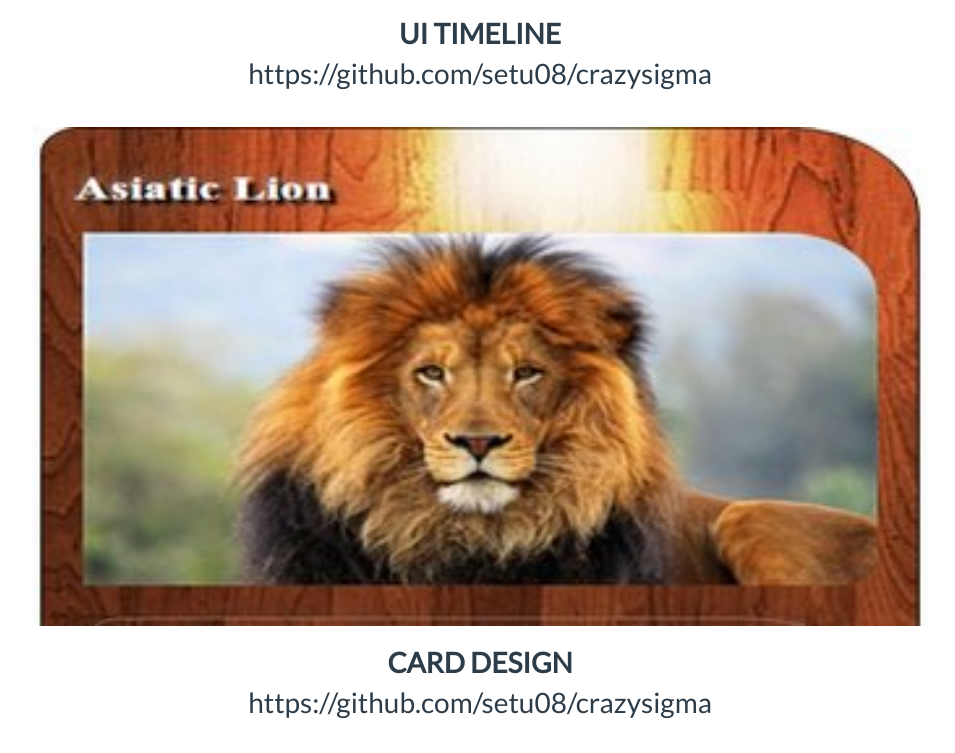
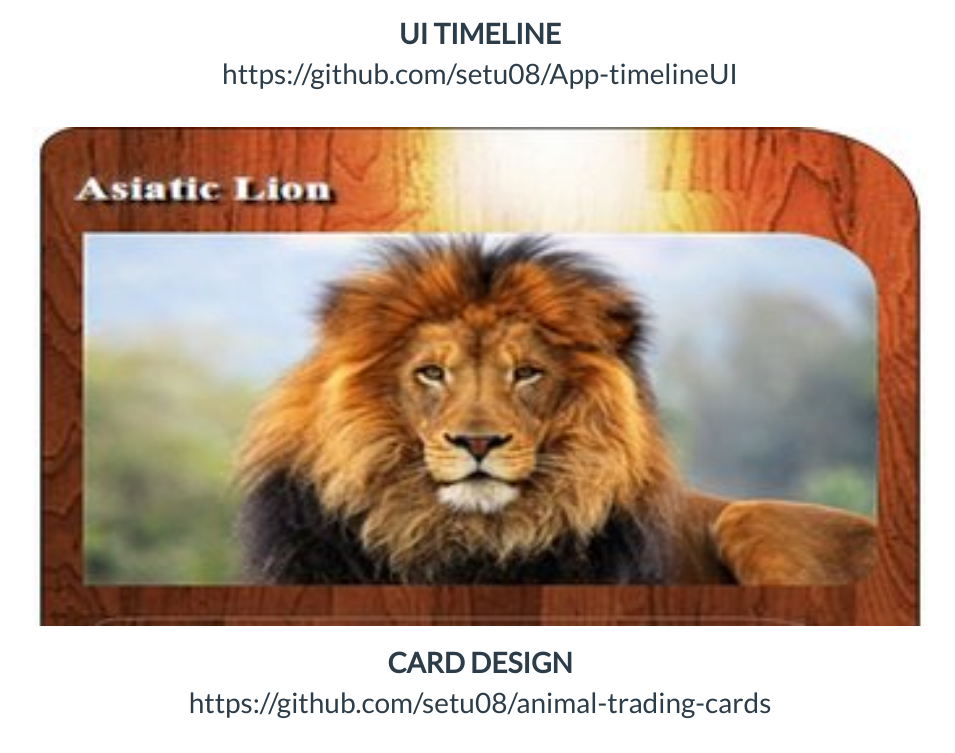
Before and after one commit to setu08/Portfolio_project, a plain HTML site: page index.html in a window 1280 px wide. Shown: the part 1858-2611 px from the top of the page, without its empty margins (160-1115 px from the left). Drawn offline with Linux system fonts and the light colour scheme.

Commit message:
Portfolio page FEND
changed projectlinks

```diff
--- a/index.html
+++ b/index.html
@@ -79,7 +79,7 @@
             <img class="portfolio-image" src="image/work-2.jpg" alt="APP-UI">
             <figcaption class="work-text">UI TIMELINE</figcaption>
           </figure>
-          <p> <a href="https://github.com/setu08/crazysigma" target="_blank">https://github.com/setu08/crazysigma</a>
+          <p> <a href="https://github.com/setu08/App-timelineUI" target="_blank">https://github.com/setu08/App-timelineUI</a>
           </p>
         </div>
         <div class="clearfix visible-xs"></div>
@@ -88,7 +88,7 @@
             <img class="portfolio-image" src="image/work-3.jpg" alt="Design card">
             <figcaption class="work-text">CARD DESIGN</figcaption>
           </figure>
-          <p> <a href="https://github.com/setu08/crazysigma" target="_blank">https://github.com/setu08/crazysigma</a>
+          <p> <a href="https://github.com/setu08/animal-trading-cards" target="_blank">https://github.com/setu08/animal-trading-cards</a>
           </p>
         </div>
       </div>
```
